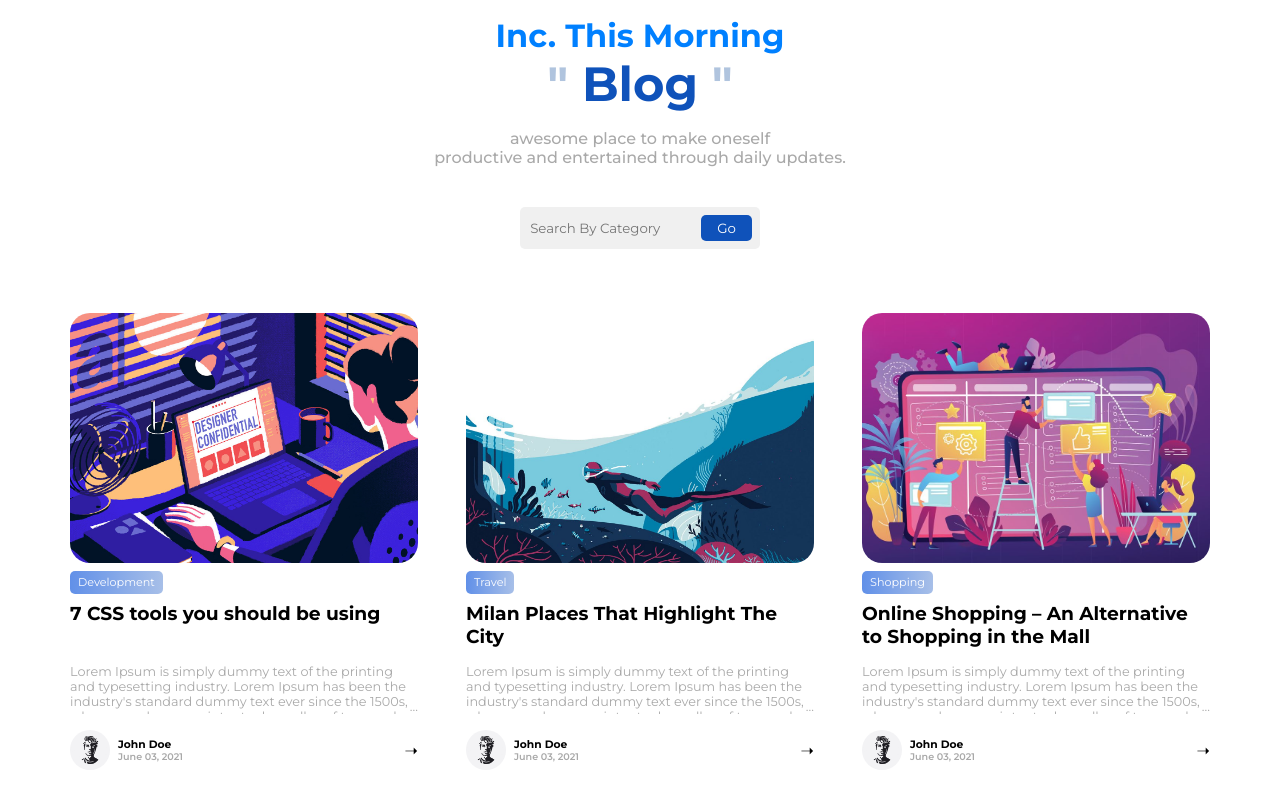
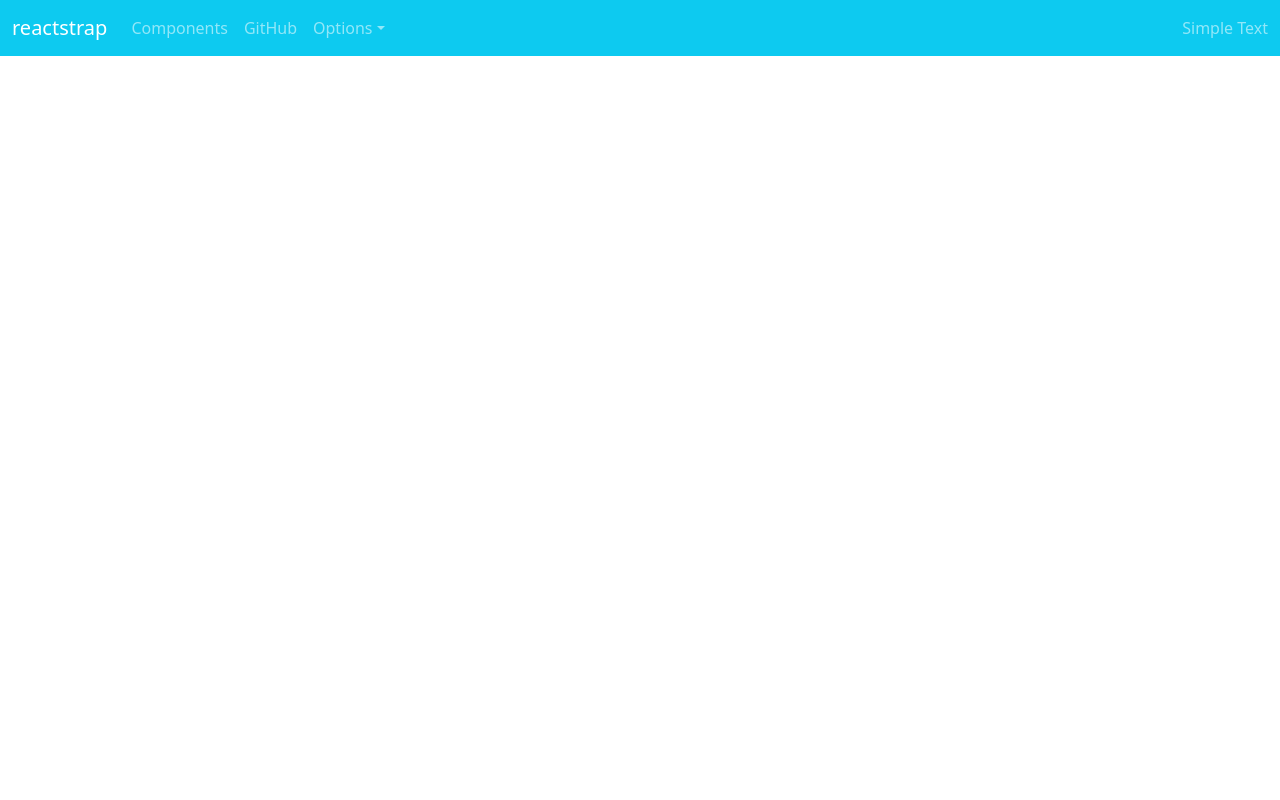
Before and after one commit to rohit-56/Blog-Application-Frontend, a React (Create React App) app: page / in a window 1280 px wide. Shown: the top 800 px of the page. Built offline with nearby package versions, Linux system fonts and the light colour scheme.

Commit message:
Create a common navbar for all pages

```diff
--- a/src/App.jsx
+++ b/src/App.jsx
@@ -1,18 +1,19 @@
 import React from 'react'
 import './App.css'
 import { Route , Routes } from 'react-router-dom'
-import Home from './pages/Home'
 import Blog from './pages/Blog'
+import Base from './components/Base'
 
 const App = () => {
   return (
-    <div className='container'>
-      <Routes>
-      <Route path='/' exact element = {<Home/>} />
+
+    <Routes>
+      <Route path='/' exact element = {<Base/>} />
       <Route path='/blog/:id' element={<Blog/>} />
       </Routes>
 
-    </div>
+
+
   )
 }
 
--- /dev/null
+++ b/src/components/Base.jsx
@@ -0,0 +1,13 @@
+import BlogNavbar from "./BlogNavbar";
+
+const Base = ({children})=>{
+    return (
+      <div className="container-fluid p-0 m-0">
+        <BlogNavbar />
+        {children}
+      </div>
+
+    );
+}
+
+export default Base;
--- /dev/null
+++ b/src/components/BlogNavbar.jsx
@@ -0,0 +1,59 @@
+import React, { useState } from 'react';
+import 'bootstrap/dist/css/bootstrap.min.css';
+import {
+    Collapse,
+    Navbar,
+    NavbarToggler,
+    NavbarBrand,
+    Nav,
+    NavItem,
+    NavLink,
+    UncontrolledDropdown,
+    DropdownToggle,
+    DropdownMenu,
+    DropdownItem,
+    NavbarText,
+  } from 'reactstrap';
+
+const BlogNavbar = ()=>{
+
+  const [isOpen, setIsOpen] = useState(false);
+
+  const toggle = () => setIsOpen(!isOpen);
+
+
+    return (
+        <div>
+          <Navbar color='info' dark expand="md">
+            <NavbarBrand href="/">reactstrap</NavbarBrand>
+            <NavbarToggler onClick={toggle} />
+            <Collapse isOpen={isOpen} navbar>
+              <Nav className="me-auto" navbar>
+                <NavItem>
+                  <NavLink href="/components/">Components</NavLink>
+                </NavItem>
+                <NavItem>
+                  <NavLink href="https://github.com/reactstrap/reactstrap">
+                    GitHub
+                  </NavLink>
+                </NavItem>
+                <UncontrolledDropdown nav inNavbar>
+                  <DropdownToggle nav caret>
+                    Options
+                  </DropdownToggle>
+                  <DropdownMenu right>
+                    <DropdownItem>Option 1</DropdownItem>
+                    <DropdownItem>Option 2</DropdownItem>
+                    <DropdownItem divider />
+                    <DropdownItem>Reset</DropdownItem>
+                  </DropdownMenu>
+                </UncontrolledDropdown>
+              </Nav>
+              <NavbarText>Simple Text</NavbarText>
+            </Collapse>
+          </Navbar>
+        </div>
+      );
+}
+
+export default BlogNavbar;
```
